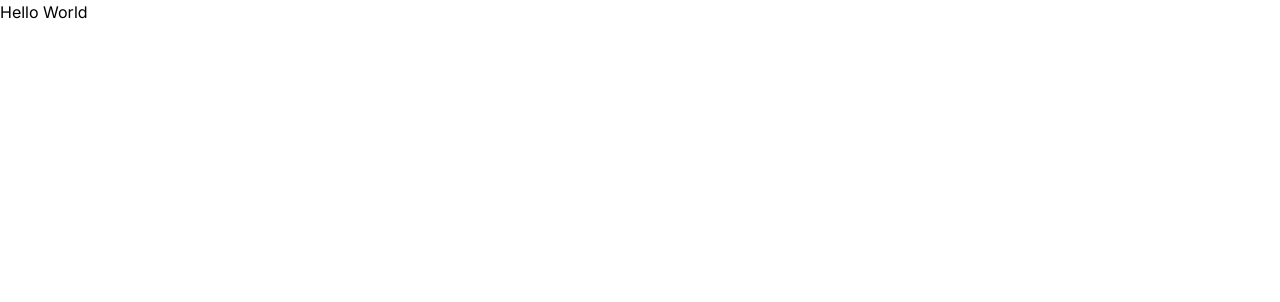
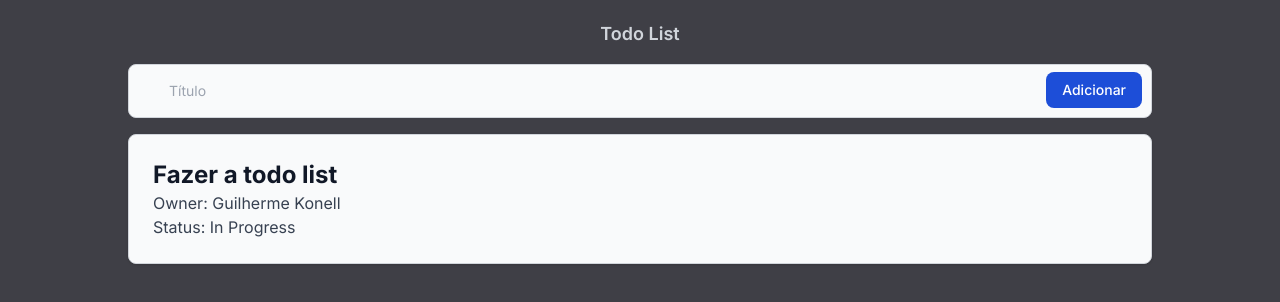
Before and after one commit to guilhermekonell/todolist-realtime, a Next.js app: page / in a window 1280 px wide. Shown: the top 302 px of the page. Built offline with nearby package versions, Linux system fonts and the light colour scheme.

Commit message:
Initial frontend style of todo list

```diff
--- a/src/app/layout.tsx
+++ b/src/app/layout.tsx
@@ -15,7 +15,7 @@ export default function RootLayout({
 }) {
   return (
     <html lang="en">
-      <body className={inter.className}>{children}</body>
+      <body className={`${inter.className} w-screen h-screen`}>{children}</body>
     </html>
   );
 }
--- a/src/app/page.tsx
+++ b/src/app/page.tsx
@@ -1,7 +1,41 @@
 export default function Home() {
   return (
-    <main>
-      <h1>Hello World</h1>
+    <main className="w-full min-h-full flex justify-center bg-zinc-700 p-5">
+      <div className="w-full flex flex-col items-center gap-4 max-w-5xl">
+        <h1 className="font-semibold text-lg text-gray-300">Todo List</h1>
+        <form className="w-full">
+          <div className="relative">
+            <input
+              type="text"
+              className="block w-full p-4 pl-10 text-sm text-gray-900 border border-gray-300 rounded-lg bg-gray-50 focus:ring-blue-500 focus:border-blue-500 dark:bg-gray-700 dark:border-gray-600 dark:placeholder-gray-400 dark:text-white dark:focus:ring-blue-500 dark:focus:border-blue-500"
+              placeholder="Título"
+              required
+            />
+            <button
+              type="submit"
+              className="text-white absolute right-2.5 bottom-2.5 bg-blue-700 hover:bg-blue-800 focus:ring-4 focus:outline-none focus:ring-blue-300 font-medium rounded-lg text-sm px-4 py-2 dark:bg-blue-600 dark:hover:bg-blue-700 dark:focus:ring-blue-800"
+            >
+              Adicionar
+            </button>
+          </div>
+        </form>
+
+        <ul className="w-full flex flex-col gap-2">
+          <li>
+            <div className="w-full p-6 bg-gray-50 border border-gray-300 rounded-lg shadow dark:bg-gray-700 dark:border-gray-600">
+              <strong className="mb-2 text-2xl font-bold text-gray-900 dark:text-white">
+                Fazer a todo list
+              </strong>
+              <p className="font-normal text-gray-700 dark:text-gray-400">
+                Owner: Guilherme Konell
+              </p>
+              <p className="font-normal text-gray-700 dark:text-gray-400">
+                Status: In Progress
+              </p>
+            </div>
+          </li>
+        </ul>
+      </div>
     </main>
   );
 }
```
